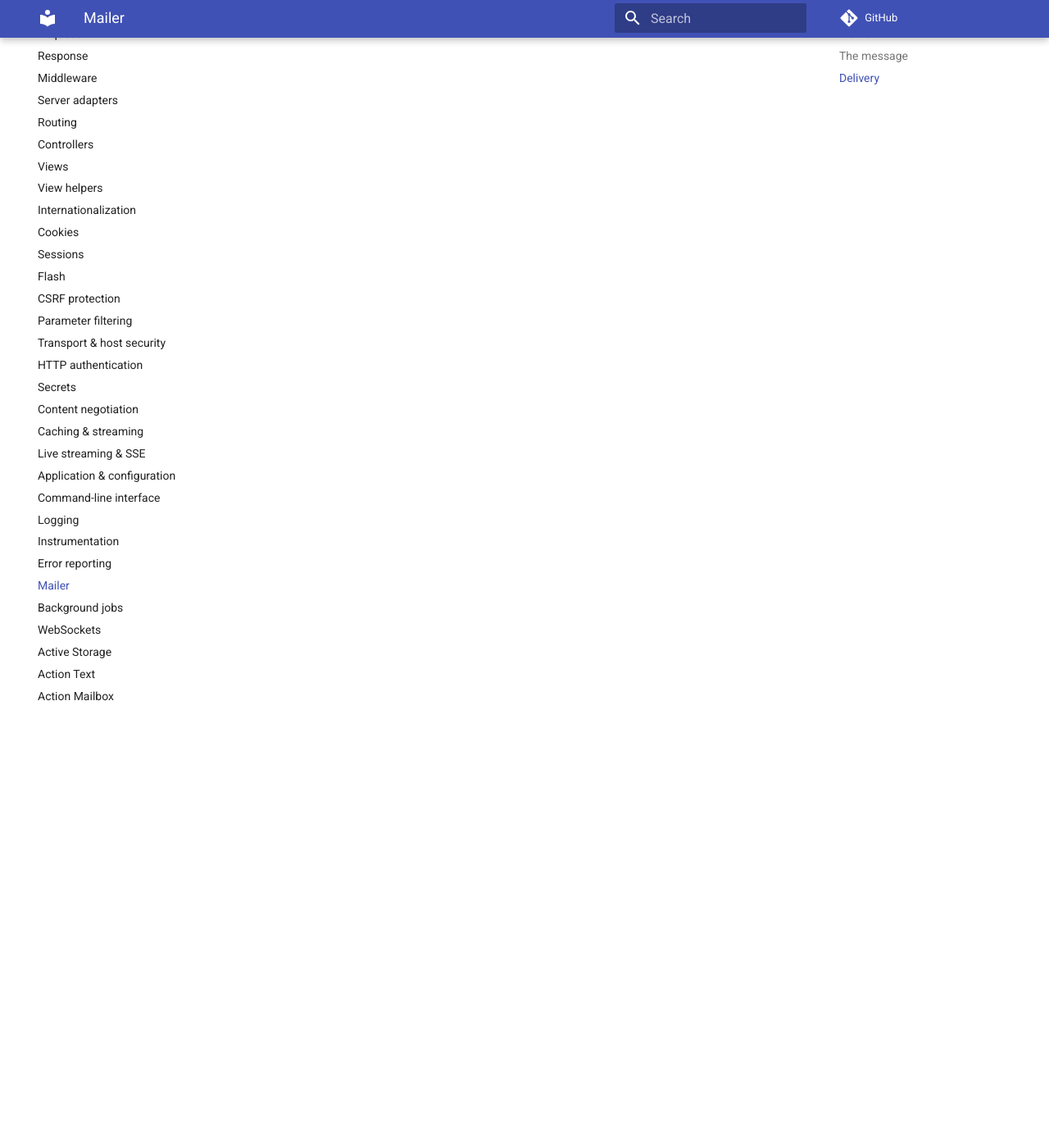
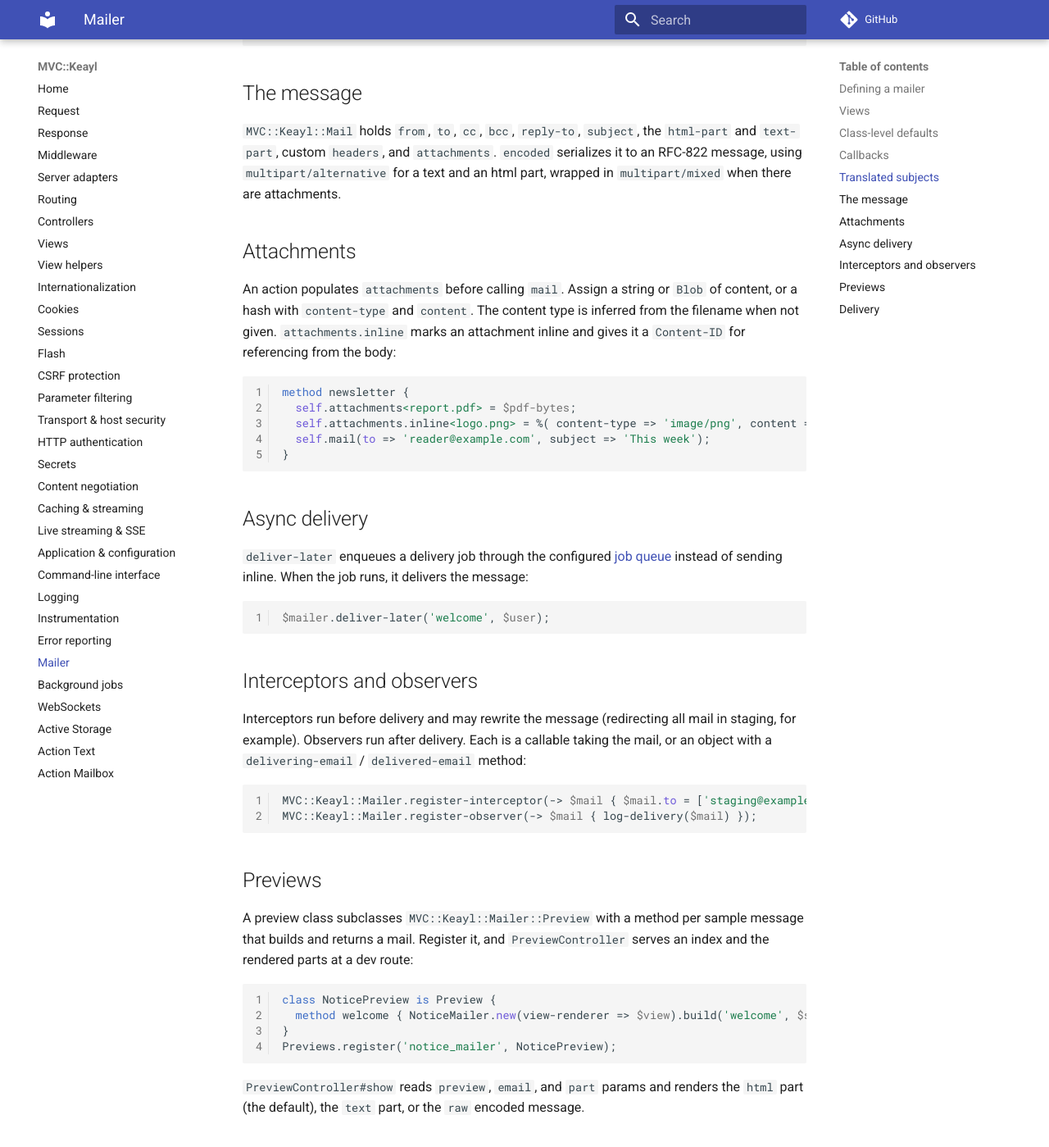
Before and after one commit to gdonald/MVC-Keayl, an MkDocs documentation site: the page built from docs-src/docs/mailer.md, in a window 1280 px wide and 1400 px high, scrolled down 1728 px. Shown: the whole window at 82% size. Built offline with MkDocs 1.6.1 and Material for MkDocs 9.7.7, drawn with Linux system fonts in a browser that asks for light colours; comment, search, counter and statistics services are not loaded; some of the changed text lies outside the part shown.

Commit message:
Additional mailer features

````diff
--- a/META6.json
+++ b/META6.json
@@ -78,6 +78,8 @@
     "MVC::Keayl::Mailer::Delivery::File": "lib/MVC/Keayl/Mailer/Delivery/File.rakumod",
     "MVC::Keayl::Mailer::Delivery::SMTP": "lib/MVC/Keayl/Mailer/Delivery/SMTP.rakumod",
     "MVC::Keayl::Mailer::Delivery::Test": "lib/MVC/Keayl/Mailer/Delivery/Test.rakumod",
+    "MVC::Keayl::Mailer::DeliveryJob": "lib/MVC/Keayl/Mailer/DeliveryJob.rakumod",
+    "MVC::Keayl::Mailer::Preview": "lib/MVC/Keayl/Mailer/Preview.rakumod",
     "MVC::Keayl::Mailbox": "lib/MVC/Keayl/Mailbox.rakumod",
     "MVC::Keayl::Mailbox::Router": "lib/MVC/Keayl/Mailbox/Router.rakumod",
     "MVC::Keayl::Mailbox::Ingress": "lib/MVC/Keayl/Mailbox/Ingress.rakumod",
--- a/docs-src/docs/mailer.md
+++ b/docs-src/docs/mailer.md
@@ -44,15 +44,105 @@ app/views/notice_mailer/welcome.text.haml
 
 A message with both parts is multipart; one with a single template carries just
 that part. Pass `:template` to override the lookup, `:locals` for the view
-locals, `:cc` / `:bcc` for extra recipients, and `:headers` for custom headers.
-`default-from` on the mailer supplies a sender when an action gives none.
+locals, `:cc` / `:bcc` for extra recipients, `:reply-to` for a reply address,
+and `:headers` for custom headers. `default-from` on the mailer supplies a sender
+when an action gives none.
+
+## Class-level defaults
+
+`default` sets values an action falls back to. An explicit value on the action
+always wins:
+
+```perl6
+class NoticeMailer is MVC::Keayl::Mailer { ... }
+NoticeMailer.default(from => 'noreply@example.com', reply-to => 'support@example.com');
+```
+
+Keys other than `from` and `reply-to` become default headers merged into every
+message.
+
+## Callbacks
+
+`before-action` and `after-action` run around the action. Each receives the
+mailer; the built message is available as `self.message` after the action runs:
+
+```perl6
+NoticeMailer.before-action(-> $mailer { ... });
+NoticeMailer.after-action(-> $mailer { $mailer.message.headers<X-Mailer> = 'Keayl' });
+```
+
+## Translated subjects
+
+When an action omits `:subject` and the mailer has an `i18n` backend, the subject
+is looked up at `<mailer-path>.<action>.subject` and interpolated with the view
+locals:
+
+```yaml
+en:
+  notice_mailer:
+    welcome:
+      subject: "Welcome, %{name}"
+```
 
 ## The message
 
-`MVC::Keayl::Mail` holds `from`, `to`, `cc`, `bcc`, `subject`, the `html-part`
-and `text-part`, and custom `headers`. `encoded` serializes it to an RFC-822
-message, using `multipart/alternative` with a text and an html part when both are
-present.
+`MVC::Keayl::Mail` holds `from`, `to`, `cc`, `bcc`, `reply-to`, `subject`, the
+`html-part` and `text-part`, custom `headers`, and `attachments`. `encoded`
+serializes it to an RFC-822 message, using `multipart/alternative` for a text and
+an html part, wrapped in `multipart/mixed` when there are attachments.
+
+## Attachments
+
+An action populates `attachments` before calling `mail`. Assign a string or
+`Blob` of content, or a hash with `content-type` and `content`. The content type
+is inferred from the filename when not given. `attachments.inline` marks an
+attachment inline and gives it a `Content-ID` for referencing from the body:
+
+```perl6
+method newsletter {
+  self.attachments<report.pdf> = $pdf-bytes;
+  self.attachments.inline<logo.png> = %( content-type => 'image/png', content => $png-bytes );
+  self.mail(to => 'reader@example.com', subject => 'This week');
+}
+```
+
+## Async delivery
+
+`deliver-later` enqueues a delivery job through the configured
+[job queue](jobs.md) instead of sending inline. When the job runs, it delivers
+the message:
+
+```perl6
+$mailer.deliver-later('welcome', $user);
+```
+
+## Interceptors and observers
+
+Interceptors run before delivery and may rewrite the message (redirecting all
+mail in staging, for example). Observers run after delivery. Each is a callable
+taking the mail, or an object with a `delivering-email` / `delivered-email`
+method:
+
+```perl6
+MVC::Keayl::Mailer.register-interceptor(-> $mail { $mail.to = ['staging@example.com'] });
+MVC::Keayl::Mailer.register-observer(-> $mail { log-delivery($mail) });
+```
+
+## Previews
+
+A preview class subclasses `MVC::Keayl::Mailer::Preview` with a method per sample
+message that builds and returns a mail. Register it, and `PreviewController`
+serves an index and the rendered parts at a dev route:
+
+```perl6
+class NoticePreview is Preview {
+  method welcome { NoticeMailer.new(view-renderer => $view).build('welcome', $sample-user) }
+}
+Previews.register('notice_mailer', NoticePreview);
+```
+
+`PreviewController#show` reads `preview`, `email`, and `part` params and renders
+the `html` part (the default), the `text` part, or the `raw` encoded message.
 
 ## Delivery
 
````
Also changed, not shown: 6 other files.
